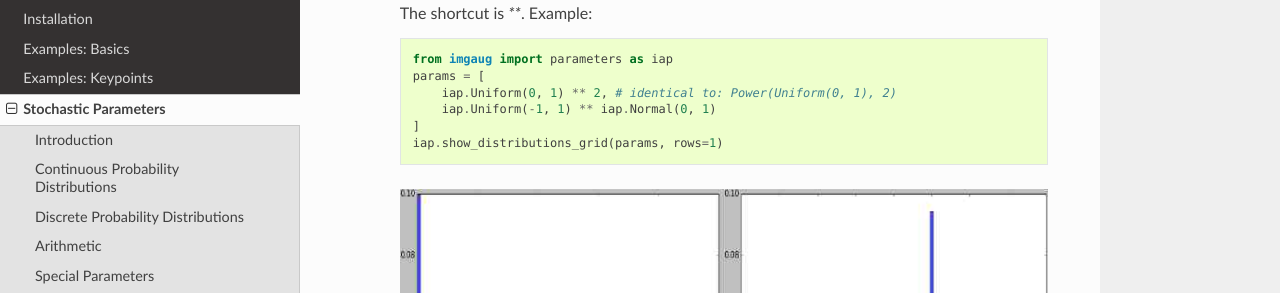
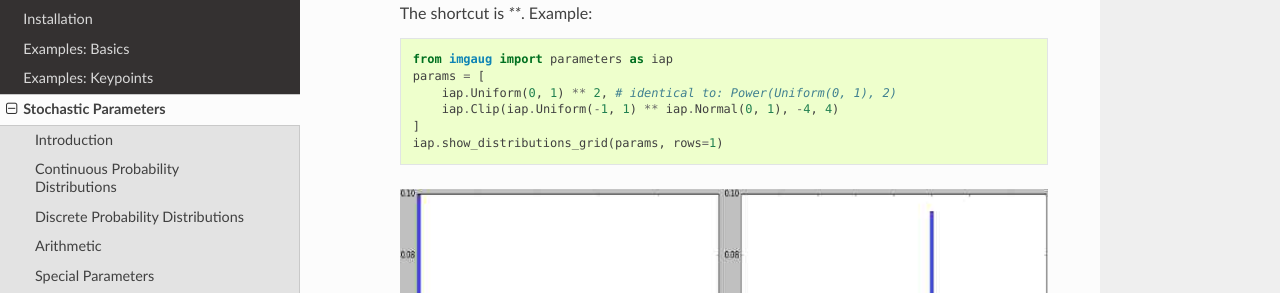
Before and after one commit to aleju/imgaug, a Sphinx documentation site: the page built from docs/source/parameters.rst, in a window 1280 px wide and 900 px high, scrolled down 12716 px. Shown: the part 158-451 px from the top of the window. Built offline with Sphinx 7.4.7 and the Read the Docs theme 2.0.0, drawn with Linux system fonts in a browser that asks for light colours; formulas are drawn with MathJax 3.

Commit message:
Add Clip to Power in docu

```diff
--- a/docs/source/parameters.rst
+++ b/docs/source/parameters.rst
@@ -319,7 +319,7 @@ distributions with each other.
           from imgaug import parameters as iap
           params = [
               iap.Uniform(0, 1) ** 2, # identical to: Power(Uniform(0, 1), 2)
-              iap.Uniform(-1, 1) ** iap.Normal(0, 1)
+              iap.Clip(iap.Uniform(-1, 1) ** iap.Normal(0, 1), -4, 4)
           ]
           iap.show_distributions_grid(params, rows=1)
 
```
